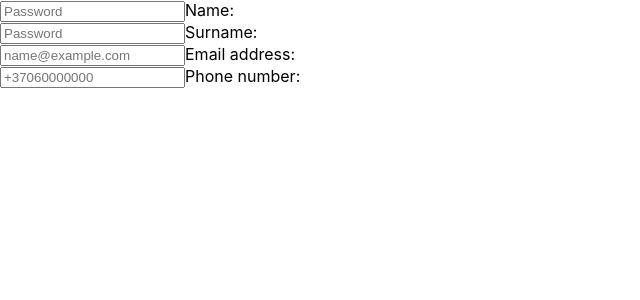
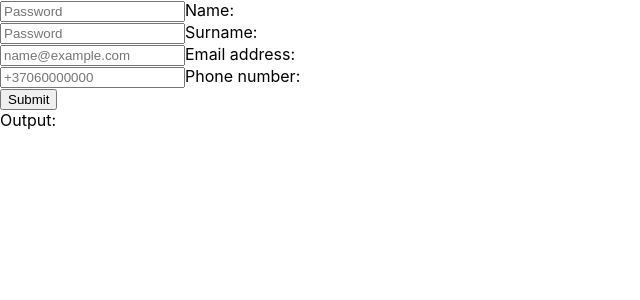
Before and after one commit to KristinaProject/odin-cv-project, a React (Create React App) app: page / in a window 1280 px wide. Shown: the top 300 px of the page, without its empty margins (0-640 px from the left). Built offline with nearby package versions, Linux system fonts and the light colour scheme; the HTML template or start-up script is replaced by a standard one.

Commit message:
feat start working on output, states and props

```diff
--- a/src/App.js
+++ b/src/App.js
@@ -1,13 +1,24 @@
 import "./App.css";
 import { Basis } from "./Basis";
 import { useState } from "react";
+import { OutPut } from "./OutPut";
+
+const details = [
+  {
+    name: "",
+    surname: "",
+    email: "",
+    phonenumber: "",
+  },
+];
 
 function App() {
-  const [form, setForm] = useState();
+  const [form, setForm] = useState(details);
 
   return (
     <>
-      <Basis />
+      <Basis cvForm={form} />
+      <OutPut setCvForm={setForm} />
     </>
   );
 }
--- a/src/Basis.jsx
+++ b/src/Basis.jsx
@@ -1,6 +1,6 @@
 export function Basis(props) {
   return (
-    <div id="basis" className="row g-2 p-3">
+    <form id="basis" className="row g-2 p-3">
       <div className="col-md">
         <div className="form-floating">
           <input
@@ -17,7 +17,7 @@ export function Basis(props) {
           <input
             type="text"
             className="form-control"
-            id="namsurname"
+            id="surname"
             placeholder="Password"
           />
           <label for="surname">Surname: </label>
@@ -42,6 +42,7 @@ export function Basis(props) {
         />
         <label for="phonenumber">Phone number: </label>
       </div>
-    </div>
+      <button type="submit" className="btn btn-success">Submit</button>
+    </form>
   );
 }
--- /dev/null
+++ b/src/OutPut.jsx
@@ -0,0 +1,9 @@
+export function OutPut(props) {
+  return (
+    <div>
+      Output:
+
+
+    </div>
+  )
+}
```
